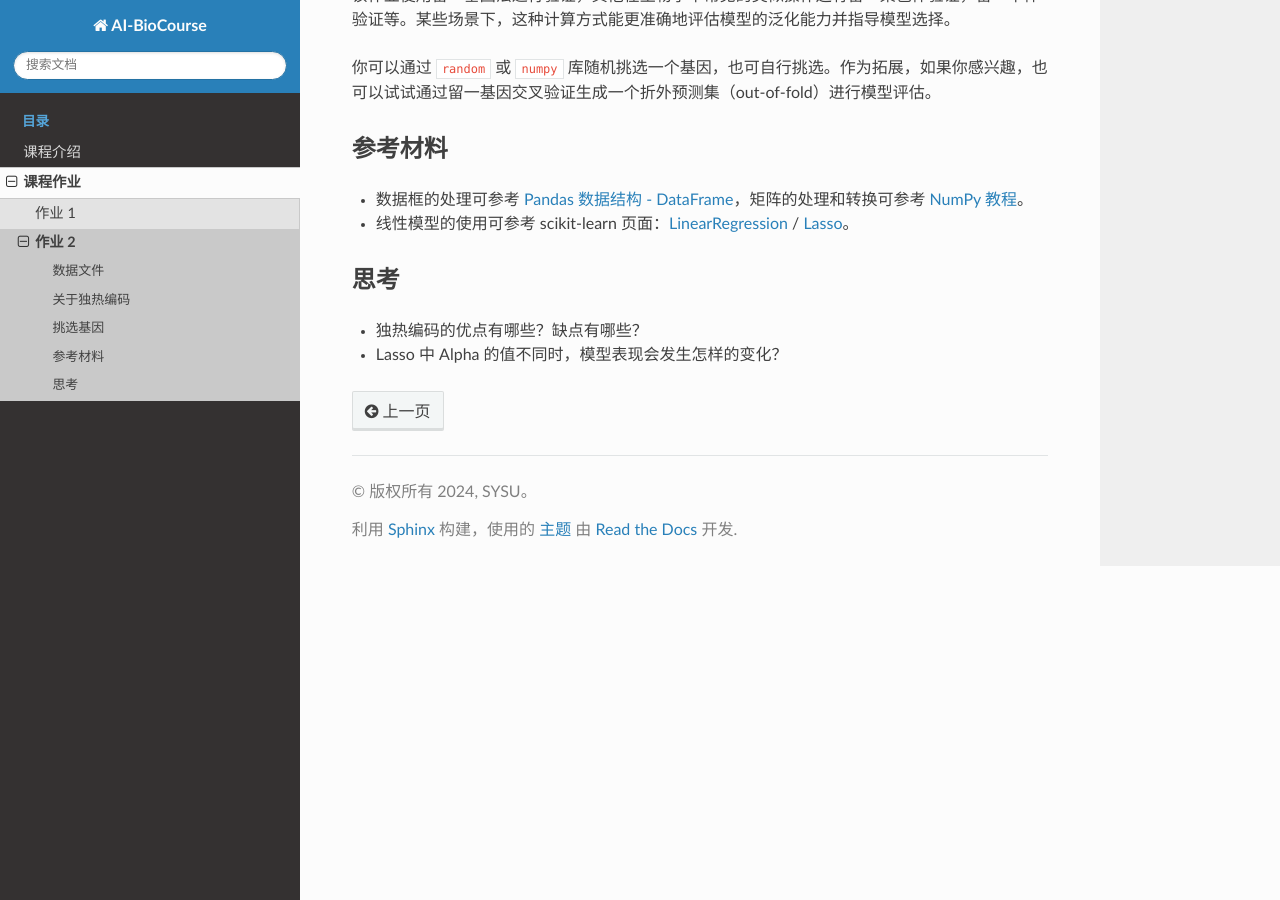
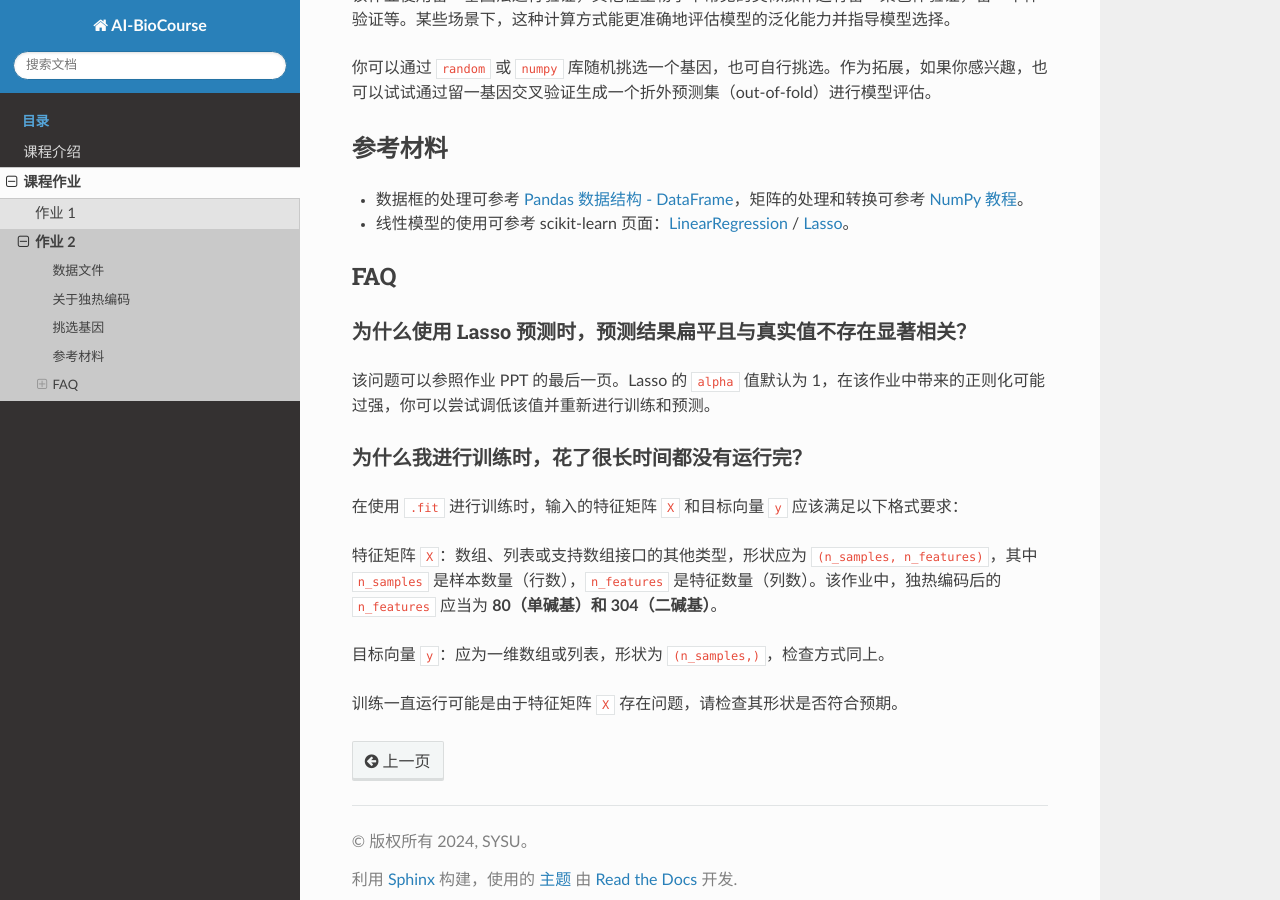
Before and after one commit to JuseTiZ/AI-BioCourse, a Sphinx documentation site: the page built from source/task/task2.md, in a window 1280 px wide and 900 px high, scrolled down 2398 px. Built offline with Sphinx 7.4.7 and the Read the Docs theme 3.1.0, drawn with Linux system fonts in a browser that asks for light colours.

Commit message:
删除思考，添加 FAQ

```diff
--- a/source/task/task2.md
+++ b/source/task/task2.md
@@ -28,11 +28,11 @@ data = pd.read_csv("./sgRNA_data.tsv", sep="\t")
 
 以该作业的情况为例，在使用单碱基独热编码时，共四种情况：
 
-<img src="..\_static\images\q2_onehot.png" height="400px" />
+<img src="..\_static\images\q2_onehot.png" height="300px" />
 
 其中，四种碱基 `A` `C` `G` `T` 分别对应一个长度为 4 的向量，并仅在一个位置上为 1（其他皆为 0）。对于一段序列（例如上图中的 `ACG`），可**将其所有的碱基转换为向量并串联，即可得到该序列对应的独热编码结果**。对于二碱基独热编码同理，共有 16 种可能的二碱基组合，其中每一种组合都对应一个长度为 16 的向量。注意，二碱基独热编码时，相邻的二碱基是有重叠的：
 
-<img src="..\_static\images\q2_onehot_twoorder.png" height="400px" />
+<img src="..\_static\images\q2_onehot_twoorder.png" height="300px" />
 
 为了得到 sgRNA 序列的独热编码结果，你可以使用字典保存每一种单碱基（二碱基）和对应向量的关系，通过 `for` 循环遍历该序列的单碱基（二碱基）并将把对应向量保存至同一个列表中，最后使用 `numpy` 的 `concatenate` 将其串联至一起：
 
@@ -65,7 +65,18 @@ array([1, 0, 0, 0, 0, 0, 0, 1, 0, 1, 0, 0])
 - 数据框的处理可参考 [Pandas 数据结构 - DataFrame](https://www.runoob.com/pandas/pandas-dataframe.html)，矩阵的处理和转换可参考 [NumPy 教程](https://www.runoob.com/numpy/numpy-tutorial.html)。
 - 线性模型的使用可参考 scikit-learn 页面：[LinearRegression](https://scikit-learn.org/stable/modules/generated/sklearn.linear_model.LinearRegression.html) / [Lasso](https://scikit-learn.org/stable/modules/generated/sklearn.linear_model.Lasso.html)。
 
-#### 思考
+#### FAQ
 
-- 独热编码的优点有哪些？缺点有哪些？
-- Lasso 中 Alpha 的值不同时，模型表现会发生怎样的变化？
+##### 为什么使用 Lasso 预测时，预测结果扁平且与真实值不存在显著相关？
+
+该问题可以参照作业 PPT 的最后一页。Lasso 的 `alpha` 值默认为 1，在该作业中带来的正则化可能过强，你可以尝试调低该值并重新进行训练和预测。
+
+##### 为什么我进行训练时，花了很长时间都没有运行完？
+
+在使用 `.fit` 进行训练时，输入的特征矩阵 `X` 和目标向量 `y` 应该满足以下格式要求：
+
+特征矩阵 `X`：数组、列表或支持数组接口的其他类型，形状应为 `(n_samples, n_features)`，其中 `n_samples` 是样本数量（行数），`n_features` 是特征数量（列数）。该作业中，独热编码后的 `n_features` 应当为 **80（单碱基）和 304（二碱基）**。
+
+目标向量 `y`：应为一维数组或列表，形状为 `(n_samples,)`，检查方式同上。
+
+训练一直运行可能是由于特征矩阵 `X` 存在问题，请检查其形状是否符合预期。
```
Also changed, not shown: 9 other files.
